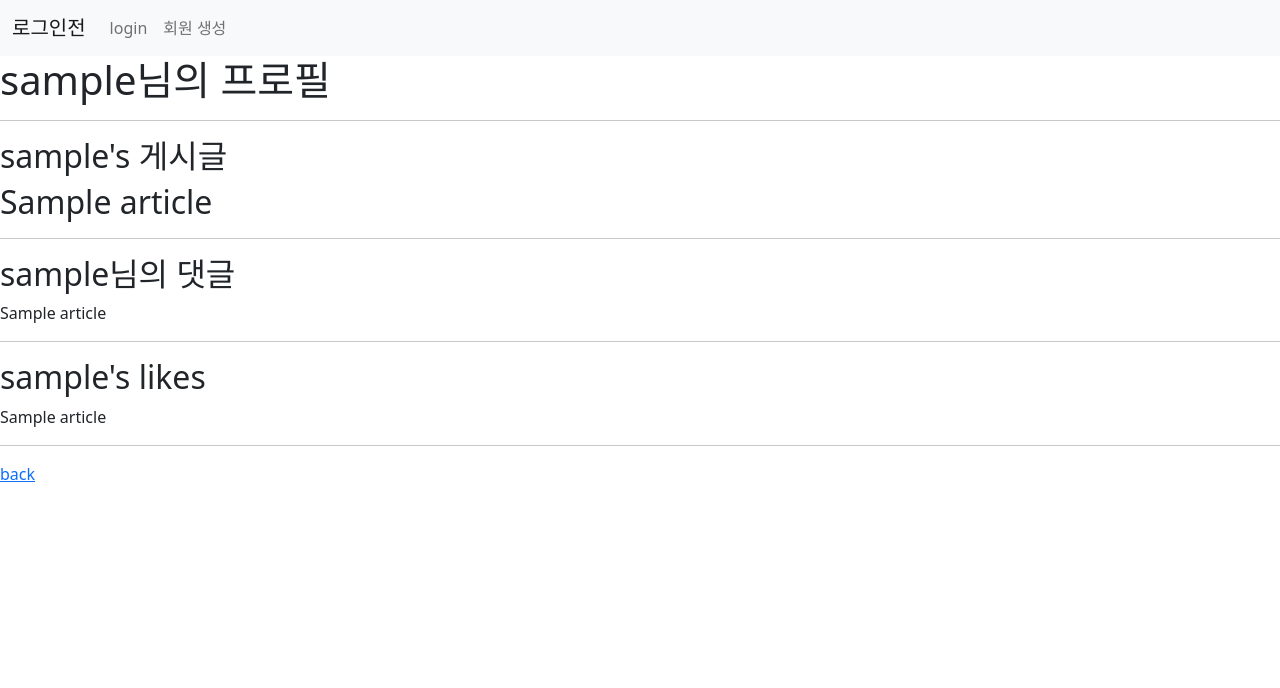
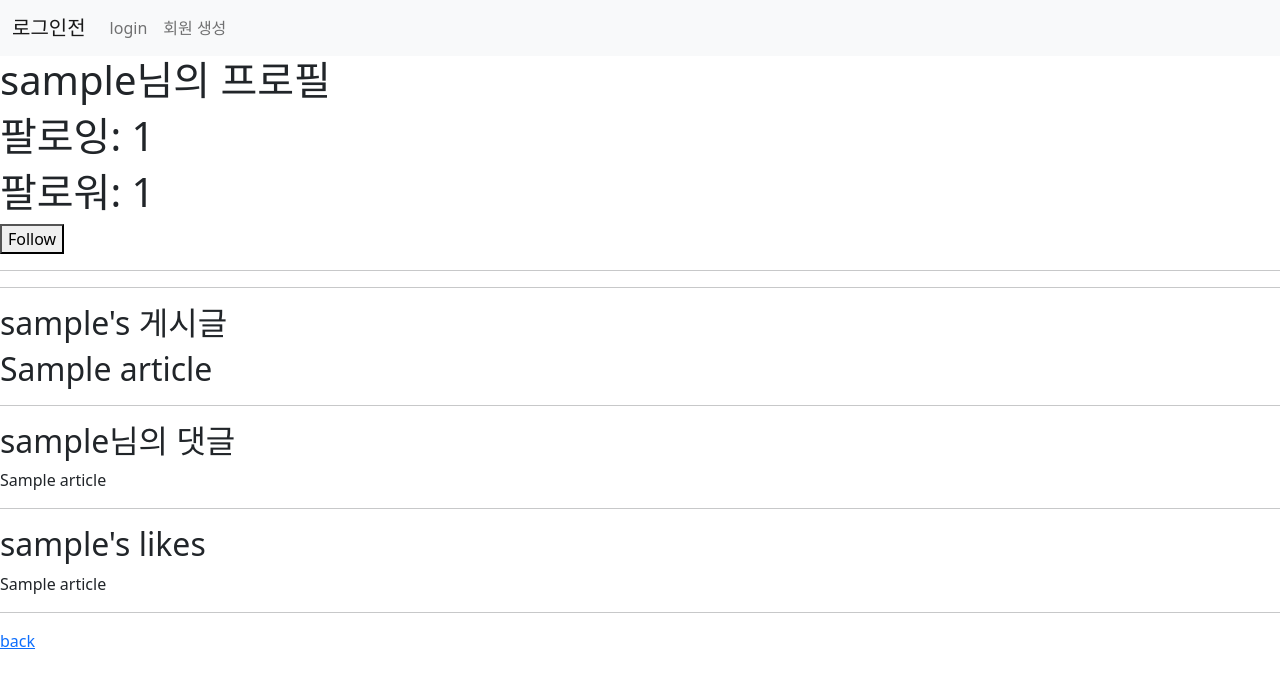
Before and after one commit to Grayson-choi/django_insta_practice, a Django app: a page that uses accounts/templates/accounts/profile.html in a window 1280 px wide. Shown: the top 688 px of the page. Run offline with Django 3.2, Linux system fonts and the light colour scheme; tables that the repository leaves empty hold one stand-in row (values such as "Sample post").

Commit message:
user follow

```diff
--- a/accounts/models.py
+++ b/accounts/models.py
@@ -5,4 +5,4 @@ from django.contrib.auth.models import AbstractUser
 
 
 class User(AbstractUser):
-    pass
+    followings = models.ManyToManyField('self', symmetrical=False, related_name='followers')
--- a/accounts/templates/accounts/profile.html
+++ b/accounts/templates/accounts/profile.html
@@ -1,7 +1,21 @@
 {% extends 'base.html' %}
+
 
 {% block content %}
 <h1>{{person.username}}님의 프로필</h1>
+<h1>팔로잉: {{person.followings.all|length}}</h1>
+<h1>팔로워: {{person.followers.all|length}}</h1>
+<form action="{% url 'accounts:follow' person.pk %}" method="POST">
+    {% csrf_token %}
+    {% if request.user in person.followers.all %}
+        <button>UnFollow</button>
+    {% else %}
+        <button>Follow</button>
+    {% endif %}
+</form>
+
+<hr>
+
 <hr>
 <h2>{{ person.username }}'s 게시글<h2>
 {% for article in person.article_set.all %}
--- a/accounts/urls.py
+++ b/accounts/urls.py
@@ -11,5 +11,5 @@ urlpatterns = [
     path('delete/', views.delete, name="delete"),
     path('update/', views.update, name="update"),
     path('<username>/', views.profile, name='profile'),
-
+    path('<int:user_pk>/follow/', views.follow, name='follow'),
 ]
--- a/accounts/views.py
+++ b/accounts/views.py
@@ -69,3 +69,15 @@ def profile(request, username):
         'person': person,
     }
     return render(request, 'accounts/profile.html', context)
+
+
+def follow(request, user_pk):
+    if request.user.is_authenticated:
+        person = get_object_or_404(get_user_model(), pk=user_pk)
+        if person != request.user:
+            if person.followers.filter(pk=request.user.pk).exists():
+                person.followers.remove(request.user)
+            else:
+                person.followers.add(request.user)
+        return redirect('accounts:profile', person.username)
+    return redirect('accounts:login')
```
Also changed, not shown: accounts/migrations/0002_user_followings.py (added).
